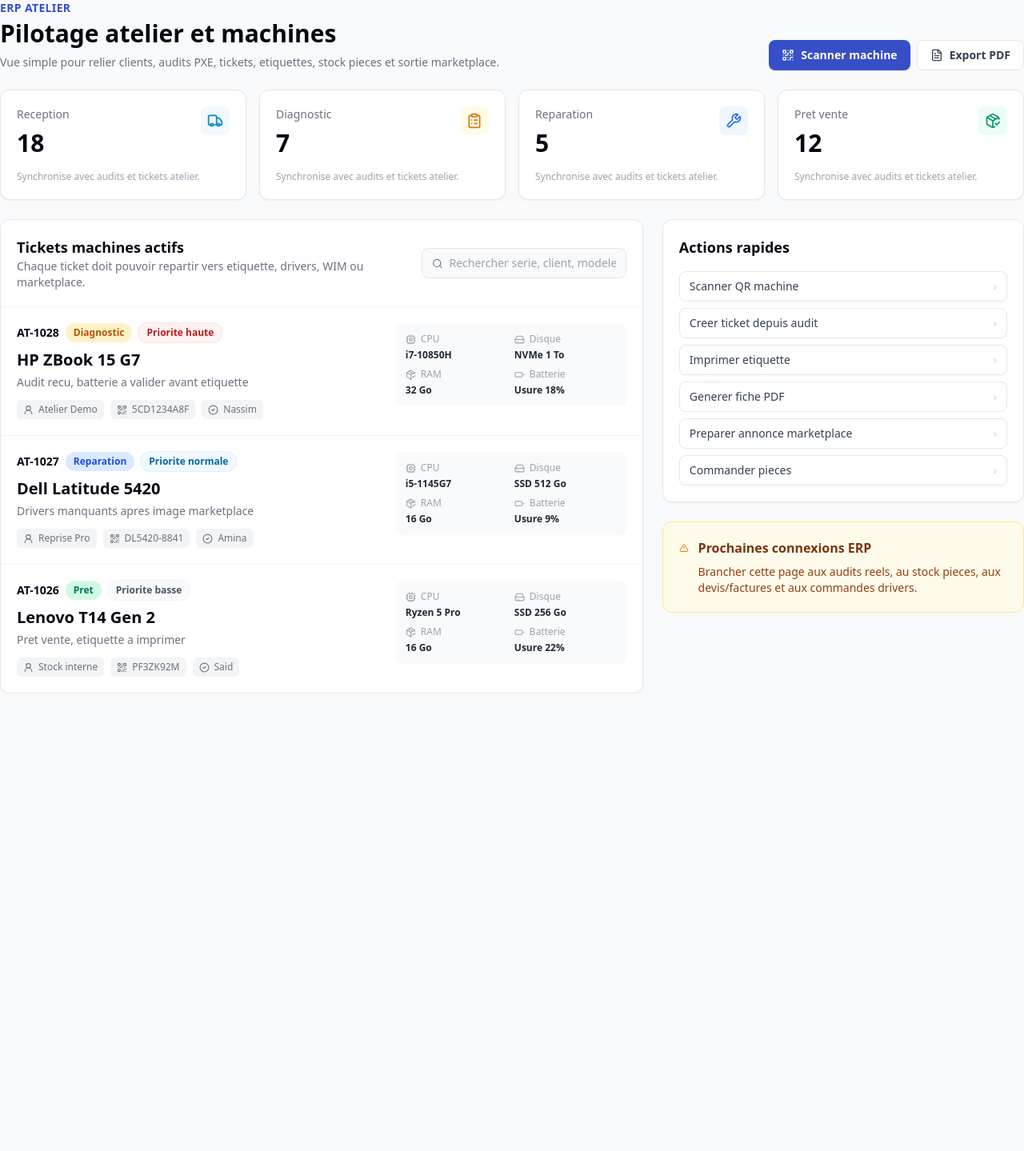
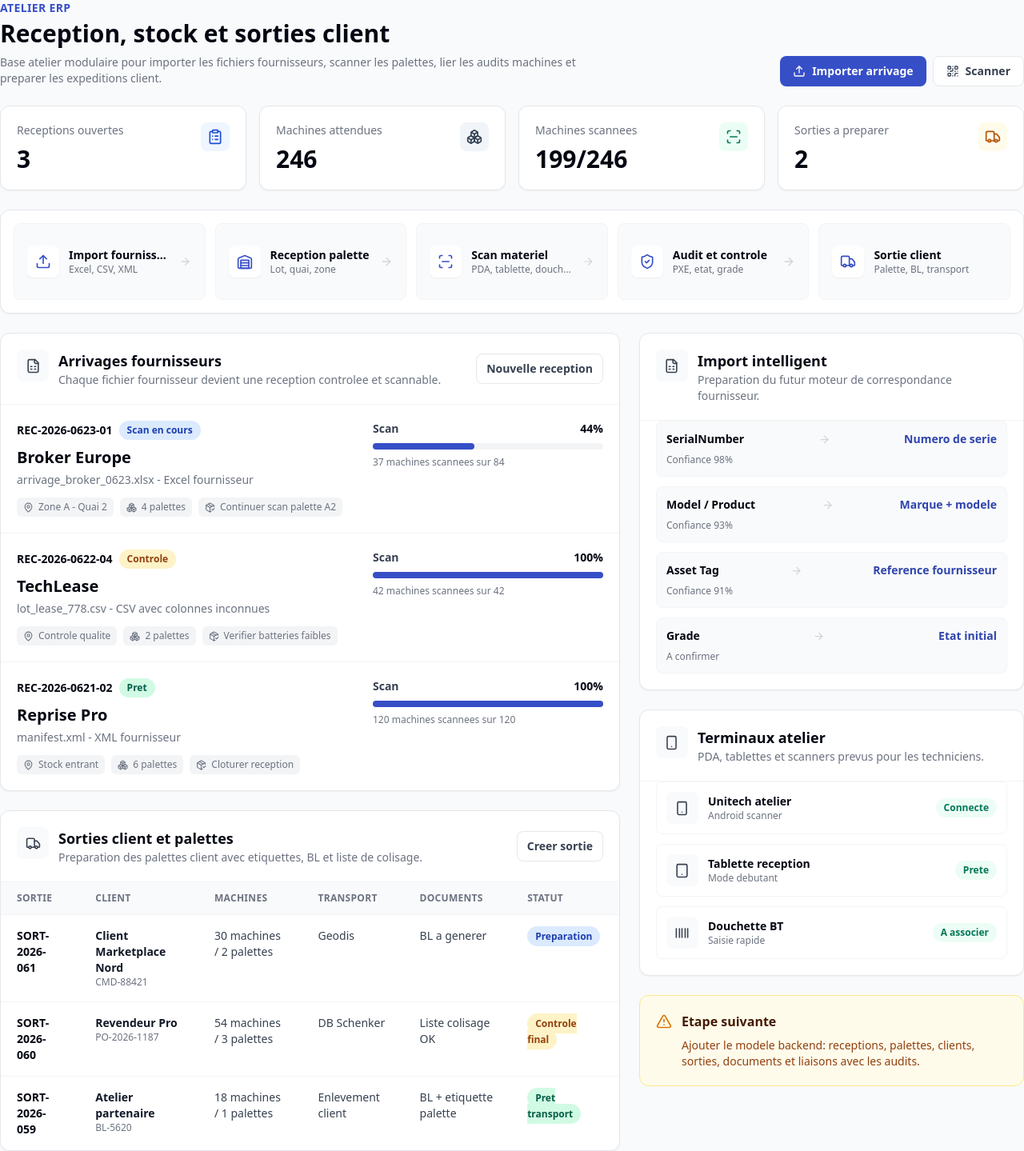
Before and after one commit to saisai591/atelier-forge, a React (Vite) app in the folder saas/frontend/: page /erp in a window 1280 px wide. Shown: the whole page at 80% size. Before the commit the page ends 867 px from the top, so only its background shows below. Built offline with nearby package versions, Linux system fonts and the light colour scheme.

Commit message:
Add Atelier ERP workspace foundation

```diff
--- a/saas/frontend/src/pages/Erp.tsx
+++ b/saas/frontend/src/pages/Erp.tsx
@@ -1,225 +1,348 @@
 import {
   AlertTriangle,
-  Battery,
-  CheckCircle2,
+  ArrowRight,
+  Barcode,
+  Boxes,
   ClipboardList,
-  Cpu,
-  FileText,
-  HardDrive,
+  FileSpreadsheet,
+  MapPin,
   PackageCheck,
   QrCode,
-  Search,
+  ScanLine,
+  ShieldCheck,
+  Smartphone,
+  Tablet,
   Truck,
-  UserRound,
-  Wrench,
+  Upload,
+  Warehouse,
 } from 'lucide-react'
 
-type TicketStatus = 'a_traiter' | 'diagnostic' | 'reparation' | 'pret' | 'livre'
-type Priority = 'haute' | 'normale' | 'basse'
+type ReceptionStatus = 'import' | 'reception' | 'scan' | 'controle' | 'pret'
+type ShipmentStatus = 'preparation' | 'controle' | 'pret_transport'
 
-interface WorkshopTicket {
+interface ReceptionBatch {
+  id: string
+  supplier: string
+  file: string
+  format: string
+  expected: number
+  scanned: number
+  pallets: number
+  location: string
+  status: ReceptionStatus
+  nextAction: string
+}
+
+interface ClientShipment {
   id: string
   client: string
-  machine: string
-  serial: string
-  status: TicketStatus
-  priority: Priority
-  issue: string
-  technician: string
-  eta: string
-  audit: {
-    cpu: string
-    ram: string
-    disk: string
-    battery: string
-  }
+  reference: string
+  machines: number
+  pallets: number
+  carrier: string
+  status: ShipmentStatus
+  documents: string
 }
 
-const tickets: WorkshopTicket[] = [
+const receptions: ReceptionBatch[] = [
   {
-    id: 'AT-1028',
-    client: 'Atelier Demo',
-    machine: 'HP ZBook 15 G7',
-    serial: '5CD1234A8F',
-    status: 'diagnostic',
-    priority: 'haute',
-    issue: 'Audit recu, batterie a valider avant etiquette',
-    technician: 'Nassim',
-    eta: 'Aujourd hui',
-    audit: { cpu: 'i7-10850H', ram: '32 Go', disk: 'NVMe 1 To', battery: 'Usure 18%' },
+    id: 'REC-2026-0623-01',
+    supplier: 'Broker Europe',
+    file: 'arrivage_broker_0623.xlsx',
+    format: 'Excel fournisseur',
+    expected: 84,
+    scanned: 37,
+    pallets: 4,
+    location: 'Zone A - Quai 2',
+    status: 'scan',
+    nextAction: 'Continuer scan palette A2',
   },
   {
-    id: 'AT-1027',
-    client: 'Reprise Pro',
-    machine: 'Dell Latitude 5420',
-    serial: 'DL5420-8841',
-    status: 'reparation',
-    priority: 'normale',
-    issue: 'Drivers manquants apres image marketplace',
-    technician: 'Amina',
-    eta: 'Demain',
-    audit: { cpu: 'i5-1145G7', ram: '16 Go', disk: 'SSD 512 Go', battery: 'Usure 9%' },
+    id: 'REC-2026-0622-04',
+    supplier: 'TechLease',
+    file: 'lot_lease_778.csv',
+    format: 'CSV avec colonnes inconnues',
+    expected: 42,
+    scanned: 42,
+    pallets: 2,
+    location: 'Controle qualite',
+    status: 'controle',
+    nextAction: 'Verifier batteries faibles',
   },
   {
-    id: 'AT-1026',
-    client: 'Stock interne',
-    machine: 'Lenovo T14 Gen 2',
-    serial: 'PF3ZK92M',
+    id: 'REC-2026-0621-02',
+    supplier: 'Reprise Pro',
+    file: 'manifest.xml',
+    format: 'XML fournisseur',
+    expected: 120,
+    scanned: 120,
+    pallets: 6,
+    location: 'Stock entrant',
     status: 'pret',
-    priority: 'basse',
-    issue: 'Pret vente, etiquette a imprimer',
-    technician: 'Said',
-    eta: 'Pret',
-    audit: { cpu: 'Ryzen 5 Pro', ram: '16 Go', disk: 'SSD 256 Go', battery: 'Usure 22%' },
+    nextAction: 'Cloturer reception',
   },
 ]
 
-const statusLabels: Record<TicketStatus, string> = {
-  a_traiter: 'A traiter',
-  diagnostic: 'Diagnostic',
-  reparation: 'Reparation',
+const shipments: ClientShipment[] = [
+  {
+    id: 'SORT-2026-061',
+    client: 'Client Marketplace Nord',
+    reference: 'CMD-88421',
+    machines: 30,
+    pallets: 2,
+    carrier: 'Geodis',
+    status: 'preparation',
+    documents: 'BL a generer',
+  },
+  {
+    id: 'SORT-2026-060',
+    client: 'Revendeur Pro',
+    reference: 'PO-2026-1187',
+    machines: 54,
+    pallets: 3,
+    carrier: 'DB Schenker',
+    status: 'controle',
+    documents: 'Liste colisage OK',
+  },
+  {
+    id: 'SORT-2026-059',
+    client: 'Atelier partenaire',
+    reference: 'BL-5620',
+    machines: 18,
+    pallets: 1,
+    carrier: 'Enlevement client',
+    status: 'pret_transport',
+    documents: 'BL + etiquette palette',
+  },
+]
+
+const workflow = [
+  { label: 'Import fournisseur', detail: 'Excel, CSV, XML', icon: Upload },
+  { label: 'Reception palette', detail: 'Lot, quai, zone', icon: Warehouse },
+  { label: 'Scan materiel', detail: 'PDA, tablette, douchette', icon: ScanLine },
+  { label: 'Audit et controle', detail: 'PXE, etat, grade', icon: ShieldCheck },
+  { label: 'Sortie client', detail: 'Palette, BL, transport', icon: Truck },
+]
+
+const fieldMapping = [
+  ['SerialNumber', 'Numero de serie', 'Confiance 98%'],
+  ['Model / Product', 'Marque + modele', 'Confiance 93%'],
+  ['Asset Tag', 'Reference fournisseur', 'Confiance 91%'],
+  ['Grade', 'Etat initial', 'A confirmer'],
+]
+
+const terminals = [
+  { name: 'Unitech atelier', type: 'Android scanner', state: 'Connecte', icon: Smartphone },
+  { name: 'Tablette reception', type: 'Mode debutant', state: 'Prete', icon: Tablet },
+  { name: 'Douchette BT', type: 'Saisie rapide', state: 'A associer', icon: Barcode },
+]
+
+const receptionStatusLabel: Record<ReceptionStatus, string> = {
+  import: 'Import',
+  reception: 'Reception',
+  scan: 'Scan en cours',
+  controle: 'Controle',
   pret: 'Pret',
-  livre: 'Livre',
 }
 
-const statusStyles: Record<TicketStatus, string> = {
-  a_traiter: 'bg-slate-100 text-slate-700',
-  diagnostic: 'bg-amber-100 text-amber-700',
-  reparation: 'bg-blue-100 text-blue-700',
-  pret: 'bg-emerald-100 text-emerald-700',
-  livre: 'bg-gray-100 text-gray-600',
+const receptionStatusStyle: Record<ReceptionStatus, string> = {
+  import: 'bg-slate-100 text-slate-700',
+  reception: 'bg-cyan-100 text-cyan-800',
+  scan: 'bg-blue-100 text-blue-800',
+  controle: 'bg-amber-100 text-amber-800',
+  pret: 'bg-emerald-100 text-emerald-800',
 }
 
-const priorityStyles: Record<Priority, string> = {
-  haute: 'bg-red-50 text-red-700 ring-red-100',
-  normale: 'bg-sky-50 text-sky-700 ring-sky-100',
-  basse: 'bg-gray-50 text-gray-600 ring-gray-100',
+const shipmentStatusLabel: Record<ShipmentStatus, string> = {
+  preparation: 'Preparation',
+  controle: 'Controle final',
+  pret_transport: 'Pret transport',
 }
 
-const workflow = [
-  { label: 'Reception', value: 18, icon: Truck, color: 'text-sky-600', bg: 'bg-sky-50' },
-  { label: 'Diagnostic', value: 7, icon: ClipboardList, color: 'text-amber-600', bg: 'bg-amber-50' },
-  { label: 'Reparation', value: 5, icon: Wrench, color: 'text-blue-600', bg: 'bg-blue-50' },
-  { label: 'Pret vente', value: 12, icon: PackageCheck, color: 'text-emerald-600', bg: 'bg-emerald-50' },
-]
-
-const quickActions = [
-  'Scanner QR machine',
-  'Creer ticket depuis audit',
-  'Imprimer etiquette',
-  'Generer fiche PDF',
-  'Preparer annonce marketplace',
-  'Commander pieces',
-]
+const shipmentStatusStyle: Record<ShipmentStatus, string> = {
+  preparation: 'bg-blue-100 text-blue-800',
+  controle: 'bg-amber-100 text-amber-800',
+  pret_transport: 'bg-emerald-100 text-emerald-800',
+}
 
 export default function Erp() {
+  const totalExpected = receptions.reduce((sum, item) => sum + item.expected, 0)
+  const totalScanned = receptions.reduce((sum, item) => sum + item.scanned, 0)
+  const openShipments = shipments.filter((item) => item.status !== 'pret_transport').length
+
   return (
     <div className="space-y-6">
       <header className="flex flex-col gap-4 lg:flex-row lg:items-end lg:justify-between">
         <div>
-          <p className="text-sm font-semibold uppercase tracking-wide text-forge-600">ERP Atelier</p>
-          <h1 className="mt-1 text-3xl font-bold text-gray-950">Pilotage atelier et machines</h1>
+          <p className="text-sm font-semibold uppercase tracking-wide text-forge-600">Atelier ERP</p>
+          <h1 className="mt-1 text-3xl font-bold text-gray-950">Reception, stock et sorties client</h1>
           <p className="mt-2 max-w-3xl text-sm text-gray-500">
-            Vue simple pour relier clients, audits PXE, tickets, etiquettes, stock pieces et sortie marketplace.
+            Base atelier modulaire pour importer les fichiers fournisseurs, scanner les palettes, lier les audits
+            machines et preparer les expeditions client.
           </p>
         </div>
         <div className="flex flex-wrap gap-2">
           <button className="inline-flex items-center gap-2 rounded-lg bg-forge-600 px-4 py-2 text-sm font-semibold text-white shadow-sm hover:bg-forge-700">
-            <QrCode size={16} />
-            Scanner machine
+            <Upload size={16} />
+            Importer arrivage
           </button>
           <button className="inline-flex items-center gap-2 rounded-lg border border-gray-200 bg-white px-4 py-2 text-sm font-semibold text-gray-700 hover:bg-gray-50">
-            <FileText size={16} />
-            Export PDF
+            <QrCode size={16} />
+            Scanner
           </button>
         </div>
       </header>
 
       <section className="grid gap-4 md:grid-cols-2 xl:grid-cols-4">
-        {workflow.map((item) => (
-          <div key={item.label} className="rounded-xl border border-gray-200 bg-white p-5 shadow-sm">
-            <div className="flex items-start justify-between">
-              <div>
-                <p className="text-sm font-medium text-gray-500">{item.label}</p>
-                <p className="mt-2 text-3xl font-bold text-gray-950">{item.value}</p>
-              </div>
-              <div className={`rounded-lg ${item.bg} p-2 ${item.color}`}>
-                <item.icon size={20} />
-              </div>
-            </div>
-            <p className="mt-4 text-xs text-gray-400">Synchronise avec audits et tickets atelier.</p>
-          </div>
-        ))}
+        <MetricCard label="Receptions ouvertes" value={receptions.length.toString()} icon={ClipboardList} tone="blue" />
+        <MetricCard label="Machines attendues" value={totalExpected.toString()} icon={Boxes} tone="slate" />
+        <MetricCard label="Machines scannees" value={`${totalScanned}/${totalExpected}`} icon={ScanLine} tone="emerald" />
+        <MetricCard label="Sorties a preparer" value={openShipments.toString()} icon={Truck} tone="amber" />
       </section>
 
-      <section className="grid gap-6 xl:grid-cols-[1.6fr_0.9fr]">
-        <div className="rounded-xl border border-gray-200 bg-white shadow-sm">
-          <div className="flex flex-col gap-3 border-b border-gray-100 p-5 lg:flex-row lg:items-center lg:justify-between">
-            <div>
-              <h2 className="text-lg font-semibold text-gray-950">Tickets machines actifs</h2>
-              <p className="text-sm text-gray-500">Chaque ticket doit pouvoir repartir vers etiquette, drivers, WIM ou marketplace.</p>
+      <section className="rounded-xl border border-gray-200 bg-white p-4 shadow-sm">
+        <div className="grid gap-3 lg:grid-cols-5">
+          {workflow.map((step, index) => (
+            <div key={step.label} className="flex min-h-24 items-center gap-3 rounded-lg border border-gray-100 bg-gray-50 px-4">
+              <div className="flex h-10 w-10 shrink-0 items-center justify-center rounded-lg bg-white text-forge-600 shadow-sm">
+                <step.icon size={20} />
+              </div>
+              <div className="min-w-0">
+                <p className="truncate text-sm font-bold text-gray-950">{step.label}</p>
+                <p className="truncate text-xs text-gray-500">{step.detail}</p>
+              </div>
+              {index < workflow.length - 1 && <ArrowRight className="ml-auto hidden text-gray-300 xl:block" size={16} />}
             </div>
-            <label className="flex min-w-64 items-center gap-2 rounded-lg border border-gray-200 bg-gray-50 px-3 py-2 text-sm text-gray-500">
-              <Search size={15} />
-              <input className="w-full bg-transparent outline-none" placeholder="Rechercher serie, client, modele" />
-            </label>
+          ))}
+        </div>
+      </section>
+
+      <section className="grid gap-6 xl:grid-cols-[1.45fr_0.9fr]">
+        <div className="space-y-6">
+          <div className="rounded-xl border border-gray-200 bg-white shadow-sm">
+            <ModuleHeader
+              title="Arrivages fournisseurs"
+              subtitle="Chaque fichier fournisseur devient une reception controlee et scannable."
+              action="Nouvelle reception"
+              icon={FileSpreadsheet}
+            />
+            <div className="divide-y divide-gray-100">
+              {receptions.map((item) => (
+                <article key={item.id} className="p-5">
+                  <div className="flex flex-col gap-4 lg:flex-row lg:items-start lg:justify-between">
+                    <div className="min-w-0">
+                      <div className="flex flex-wrap items-center gap-2">
+                        <span className="text-sm font-bold text-gray-950">{item.id}</span>
+                        <StatusBadge label={receptionStatusLabel[item.status]} className={receptionStatusStyle[item.status]} />
+                      </div>
+                      <h3 className="mt-2 truncate text-xl font-bold text-gray-950">{item.supplier}</h3>
+                      <p className="mt-1 text-sm text-gray-500">
+                        {item.file} - {item.format}
+                      </p>
+                      <div className="mt-3 flex flex-wrap gap-2 text-xs text-gray-500">
+                        <InfoPill icon={MapPin} label={item.location} />
+                        <InfoPill icon={Boxes} label={`${item.pallets} palettes`} />
+                        <InfoPill icon={PackageCheck} label={item.nextAction} />
+                      </div>
+                    </div>
+                    <ProgressBlock current={item.scanned} total={item.expected} />
+                  </div>
+                </article>
+              ))}
+            </div>
           </div>
 
-          <div className="divide-y divide-gray-100">
-            {tickets.map((ticket) => (
-              <article key={ticket.id} className="p-5">
-                <div className="flex flex-col gap-4 xl:flex-row xl:items-start xl:justify-between">
-                  <div className="min-w-0">
-                    <div className="flex flex-wrap items-center gap-2">
-                      <span className="text-sm font-bold text-gray-950">{ticket.id}</span>
-                      <span className={`rounded-full px-2.5 py-1 text-xs font-semibold ${statusStyles[ticket.status]}`}>
-                        {statusLabels[ticket.status]}
-                      </span>
-                      <span className={`rounded-full px-2.5 py-1 text-xs font-semibold ring-1 ${priorityStyles[ticket.priority]}`}>
-                        Priorite {ticket.priority}
-                      </span>
-                    </div>
-                    <h3 className="mt-2 truncate text-xl font-bold text-gray-950">{ticket.machine}</h3>
-                    <p className="mt-1 text-sm text-gray-500">{ticket.issue}</p>
-                    <div className="mt-3 flex flex-wrap gap-2 text-xs text-gray-500">
-                      <InfoPill icon={UserRound} label={ticket.client} />
-                      <InfoPill icon={QrCode} label={ticket.serial} />
-                      <InfoPill icon={CheckCircle2} label={ticket.technician} />
-                    </div>
-                  </div>
-
-                  <div className="grid min-w-72 grid-cols-2 gap-2 rounded-lg bg-gray-50 p-3 text-xs">
-                    <AuditValue icon={Cpu} label="CPU" value={ticket.audit.cpu} />
-                    <AuditValue icon={HardDrive} label="Disque" value={ticket.audit.disk} />
-                    <AuditValue icon={PackageCheck} label="RAM" value={ticket.audit.ram} />
-                    <AuditValue icon={Battery} label="Batterie" value={ticket.audit.battery} />
-                  </div>
-                </div>
-              </article>
-            ))}
+          <div className="rounded-xl border border-gray-200 bg-white shadow-sm">
+            <ModuleHeader
+              title="Sorties client et palettes"
+              subtitle="Preparation des palettes client avec etiquettes, BL et liste de colisage."
+              action="Creer sortie"
+              icon={Truck}
+            />
+            <div className="overflow-x-auto">
+              <table className="w-full min-w-[760px] text-left text-sm">
+                <thead className="border-b border-gray-100 bg-gray-50 text-xs uppercase tracking-wide text-gray-500">
+                  <tr>
+                    <th className="px-5 py-3">Sortie</th>
+                    <th className="px-5 py-3">Client</th>
+                    <th className="px-5 py-3">Machines</th>
+                    <th className="px-5 py-3">Transport</th>
+                    <th className="px-5 py-3">Documents</th>
+                    <th className="px-5 py-3">Statut</th>
+                  </tr>
+                </thead>
+                <tbody className="divide-y divide-gray-100">
+                  {shipments.map((item) => (
+                    <tr key={item.id} className="align-top">
+                      <td className="px-5 py-4 font-semibold text-gray-950">{item.id}</td>
+                      <td className="px-5 py-4">
+                        <div className="font-semibold text-gray-900">{item.client}</div>
+                        <div className="text-xs text-gray-500">{item.reference}</div>
+                      </td>
+                      <td className="px-5 py-4 text-gray-700">
+                        {item.machines} machines / {item.pallets} palettes
+                      </td>
+                      <td className="px-5 py-4 text-gray-700">{item.carrier}</td>
+                      <td className="px-5 py-4 text-gray-700">{item.documents}</td>
+                      <td className="px-5 py-4">
+                        <StatusBadge label={shipmentStatusLabel[item.status]} className={shipmentStatusStyle[item.status]} />
+                      </td>
+                    </tr>
+                  ))}
+                </tbody>
+              </table>
+            </div>
           </div>
         </div>
 
         <aside className="space-y-6">
-          <div className="rounded-xl border border-gray-200 bg-white p-5 shadow-sm">
-            <h2 className="text-lg font-semibold text-gray-950">Actions rapides</h2>
-            <div className="mt-4 grid gap-2">
-              {quickActions.map((action) => (
-                <button key={action} className="flex items-center justify-between rounded-lg border border-gray-200 px-3 py-2 text-left text-sm font-medium text-gray-700 hover:border-forge-200 hover:bg-forge-50 hover:text-forge-700">
-                  {action}
-                  <span className="text-gray-300">›</span>
-                </button>
+          <div className="rounded-xl border border-gray-200 bg-white shadow-sm">
+            <ModuleHeader
+              title="Import intelligent"
+              subtitle="Preparation du futur moteur de correspondance fournisseur."
+              icon={FileSpreadsheet}
+            />
+            <div className="space-y-3 p-5 pt-0">
+              {fieldMapping.map(([source, target, confidence]) => (
+                <div key={source} className="rounded-lg border border-gray-100 bg-gray-50 p-3">
+                  <div className="flex items-center justify-between gap-3">
+                    <span className="truncate text-sm font-semibold text-gray-950">{source}</span>
+                    <ArrowRight className="shrink-0 text-gray-300" size={15} />
+                    <span className="truncate text-sm font-semibold text-forge-700">{target}</span>
+                  </div>
+                  <p className="mt-2 text-xs text-gray-500">{confidence}</p>
+                </div>
+              ))}
+            </div>
+          </div>
+
+          <div className="rounded-xl border border-gray-200 bg-white shadow-sm">
+            <ModuleHeader title="Terminaux atelier" subtitle="PDA, tablettes et scanners prevus pour les techniciens." icon={Smartphone} />
+            <div className="space-y-3 p-5 pt-0">
+              {terminals.map((terminal) => (
+                <div key={terminal.name} className="flex items-center gap-3 rounded-lg border border-gray-100 p-3">
+                  <div className="flex h-10 w-10 items-center justify-center rounded-lg bg-gray-50 text-gray-700">
+                    <terminal.icon size={19} />
+                  </div>
+                  <div className="min-w-0 flex-1">
+                    <p className="truncate text-sm font-bold text-gray-950">{terminal.name}</p>
+                    <p className="truncate text-xs text-gray-500">{terminal.type}</p>
+                  </div>
+                  <span className="rounded-full bg-emerald-50 px-2.5 py-1 text-xs font-semibold text-emerald-700">
+                    {terminal.state}
+                  </span>
+                </div>
               ))}
             </div>
           </div>
 
           <div className="rounded-xl border border-amber-200 bg-amber-50 p-5">
             <div className="flex gap-3">
-              <AlertTriangle className="mt-0.5 text-amber-600" size={20} />
+              <AlertTriangle className="mt-0.5 shrink-0 text-amber-600" size={20} />
               <div>
-                <h2 className="font-semibold text-amber-900">Prochaines connexions ERP</h2>
+                <h2 className="font-semibold text-amber-950">Etape suivante</h2>
                 <p className="mt-2 text-sm text-amber-800">
-                  Brancher cette page aux audits reels, au stock pieces, aux devis/factures et aux commandes drivers.
+                  Ajouter le modele backend: receptions, palettes, clients, sorties, documents et liaisons avec les audits.
                 </p>
               </div>
             </div>
@@ -230,7 +353,94 @@
   )
 }
 
-function InfoPill({ icon: Icon, label }: { icon: typeof UserRound; label: string }) {
+function MetricCard({
+  label,
+  value,
+  icon: Icon,
+  tone,
+}: {
+  label: string
+  value: string
+  icon: typeof ClipboardList
+  tone: 'blue' | 'slate' | 'emerald' | 'amber'
+}) {
+  const tones = {
+    blue: 'bg-blue-50 text-blue-700',
+    slate: 'bg-slate-100 text-slate-700',
+    emerald: 'bg-emerald-50 text-emerald-700',
+    amber: 'bg-amber-50 text-amber-700',
+  }
+
+  return (
+    <div className="rounded-xl border border-gray-200 bg-white p-5 shadow-sm">
+      <div className="flex items-start justify-between">
+        <div>
+          <p className="text-sm font-medium text-gray-500">{label}</p>
+          <p className="mt-2 text-3xl font-bold text-gray-950">{value}</p>
+        </div>
+        <div className={`rounded-lg p-2 ${tones[tone]}`}>
+          <Icon size={20} />
+        </div>
+      </div>
+    </div>
+  )
+}
+
+function ModuleHeader({
+  title,
+  subtitle,
+  action,
+  icon: Icon,
+}: {
+  title: string
+  subtitle: string
+  action?: string
+  icon: typeof ClipboardList
+}) {
+  return (
+    <div className="flex flex-col gap-3 border-b border-gray-100 p-5 sm:flex-row sm:items-center sm:justify-between">
+      <div className="flex items-start gap-3">
+        <div className="flex h-10 w-10 shrink-0 items-center justify-center rounded-lg bg-gray-50 text-gray-700">
+          <Icon size={19} />
+        </div>
+        <div>
+          <h2 className="text-lg font-semibold text-gray-950">{title}</h2>
+          <p className="text-sm text-gray-500">{subtitle}</p>
+        </div>
+      </div>
+      {action && (
+        <button className="inline-flex items-center justify-center gap-2 rounded-lg border border-gray-200 px-3 py-2 text-sm font-semibold text-gray-700 hover:bg-gray-50">
+          {action}
+        </button>
+      )}
+    </div>
+  )
+}
+
+function ProgressBlock({ current, total }: { current: number; total: number }) {
+  const percent = Math.round((current / total) * 100)
+
+  return (
+    <div className="w-full shrink-0 lg:w-72">
+      <div className="flex items-center justify-between text-sm">
+        <span className="font-semibold text-gray-700">Scan</span>
+        <span className="font-bold text-gray-950">{percent}%</span>
+      </div>
+      <div className="mt-2 h-2 rounded-full bg-gray-100">
+        <div className="h-full rounded-full bg-forge-600" style={{ width: `${percent}%` }} />
+      </div>
+      <p className="mt-2 text-xs text-gray-500">
+        {current} machines scannees sur {total}
+      </p>
+    </div>
+  )
+}
+
+function StatusBadge({ label, className }: { label: string; className: string }) {
+  return <span className={`rounded-full px-2.5 py-1 text-xs font-semibold ${className}`}>{label}</span>
+}
+
+function InfoPill({ icon: Icon, label }: { icon: typeof MapPin; label: string }) {
   return (
     <span className="inline-flex items-center gap-1.5 rounded-md bg-gray-100 px-2 py-1">
       <Icon size={13} />
@@ -238,15 +448,3 @@
     </span>
   )
 }
-
-function AuditValue({ icon: Icon, label, value }: { icon: typeof Cpu; label: string; value: string }) {
-  return (
-    <div className="min-w-0">
-      <div className="flex items-center gap-1.5 text-gray-400">
-        <Icon size={13} />
-        {label}
-      </div>
-      <div className="mt-1 truncate font-semibold text-gray-800">{value}</div>
-    </div>
-  )
-}
```
